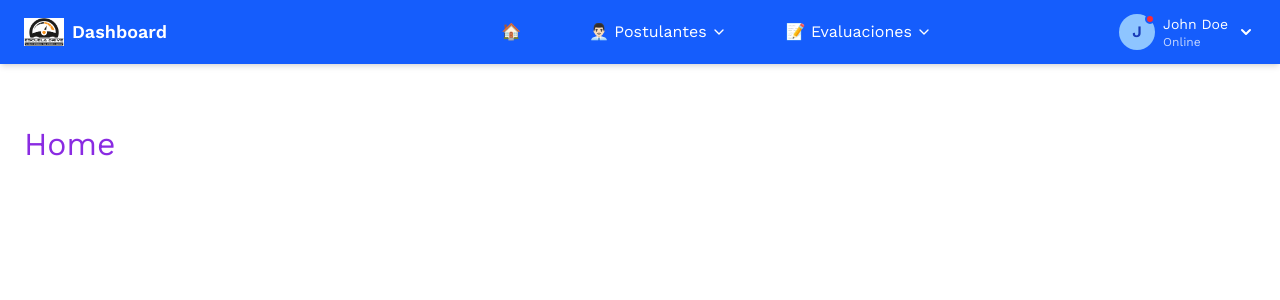
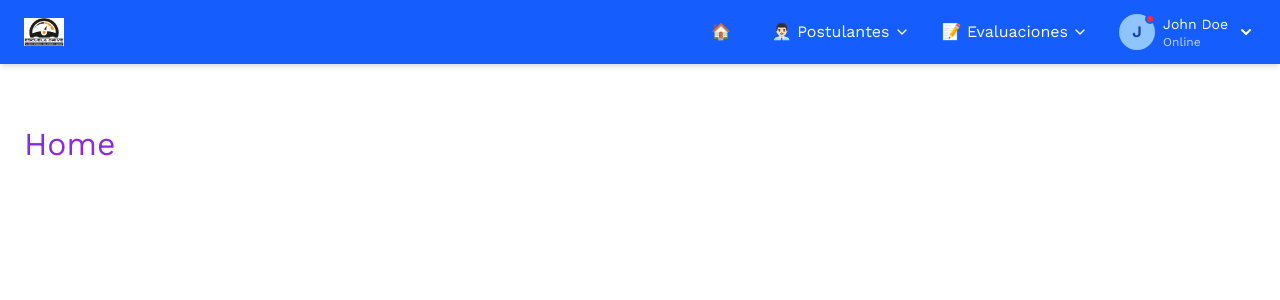
Before and after one commit to kenesparta/quiz-generator, a Next.js app in the folder web/: page / in a window 1280 px wide. Shown: the top 300 px of the page. Built offline with nearby package versions, Linux system fonts and the light colour scheme.

Commit message:
feat: fixing spaces

```diff
--- a/web/src/components/shared/Header/Header.tsx
+++ b/web/src/components/shared/Header/Header.tsx
@@ -6,7 +6,7 @@ import { Menu } from "@shared/Header/Menu";
 
 const MenuImage = () => {
   return (
-    <Link href="/" className="flex items-center">
+    <Link href="/" className="">
       <Image
         width={40}
         height={30}
@@ -15,7 +15,6 @@ const MenuImage = () => {
         quality={90}
         className="mr-2"
       />
-      <span className="font-semibold text-lg hidden sm:block">Dashboard</span>
     </Link>
   )
 }
@@ -23,16 +22,16 @@ const MenuImage = () => {
 export const Header = () => {
   return (
     <header className="bg-blue-600 text-white shadow-md">
-      <nav className="grid grid-cols-12 gap-4 items-center px-6 py-3 max-w-7xl mx-auto">
-        <div className="col-span-3">
+      <nav className="grid grid-rows-1 grid-cols-8 items-center gap-4 px-6 py-3 max-w-7xl mx-auto">
+        <div className="col-span-1 items-start">
           <MenuImage/>
         </div>
 
-        <div className="col-span-6">
+        <div className="col-span-6 justify-self-end">
           <Menu/>
         </div>
 
-        <div className="col-span-3 flex justify-end">
+        <div className="col-span-1 justify-self-end">
           <UserProfileMenu userName="John Doe"/>
         </div>
       </nav>
```
